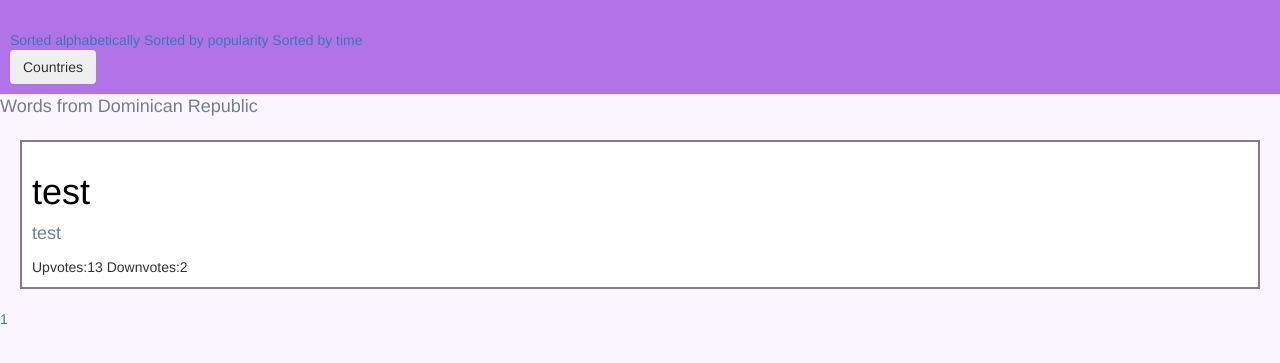
After one commit to dfamilia33/Language_Project, a Flask app: page /by_Country/DO/1 in a window 1280 px wide. The commit adds this page. Shown: the top 363 px of the page. Run offline with Flask 2, Linux system fonts and the light colour scheme; data comes from the database, SQL or seed files in the repository; some libraries are stand-ins or nearby versions.

Commit message:
Dropdown form and route config

```diff
--- a/app/launch_instructions.txt
+++ b/app/launch_instructions.txt
@@ -5,3 +5,8 @@ Linux:
 source venv/Scripts/activate
 export FLASK_APP=app/language.py
 flask run
+
+
+flask db current
+flask db heads
+flask db stamp heads
--- a/app/routes.py
+++ b/app/routes.py
@@ -6,7 +6,7 @@ Created on Fri Dec 28 14:27:24 2018
 """
 from app import app, db
 from flask import render_template, request
-from app.models import Post
+from app.models import Post, Country
 from app.listhelper import page_ind
 
 
@@ -137,3 +137,18 @@ def time(num):
 
 	return render_template("newest.html", sentence = "JeviDict",
 	 postlist = timelist, flaglist = flags, indlist = page_ind(num, len(timelist)))
+
+@app.route('/by_Country/<abrev_in>/<int:num>')
+def country(abrev_in,num):
+	cnt_list = Country.query.filter_by(abrev = abrev_in)
+
+	postlist = list()
+
+	for i in cnt_list:
+		postlist.append(Post.query.get(i.user_id))
+
+	name_of_country = cnt_list[0].name
+	flags = list()
+
+	return render_template("country.html", name_of_country = name_of_country,
+	 postlist = postlist, flaglist = flags, indlist = page_ind(num, len(postlist)))
--- a/app/templates/base.html
+++ b/app/templates/base.html
@@ -22,6 +22,18 @@
 		<a href = "/alpha/1">Sorted alphabetically</a>
 		<a href = "/ranked/1">Sorted by popularity</a>
 		<a href = "/time/1">Sorted by time</a>
+
+		<div class="dropdown">
+		  <button class="btn btn-secondary dropdown-toggle" type="button" id="dropdownMenuButton" data-toggle="dropdown" aria-haspopup="true" aria-expanded="false">
+		    Countries
+		  </button>
+		  <ul class="dropdown-menu" aria-labelledby="dropdownMenuButton">
+		    <li><a class="dropdown-item" href="/by_Country/DO/1"><span class="flag-icon flag-icon-do"></span> Dominican Republic</a></li>
+		    <li><a class="dropdown-item" href="/by_Country/EC/1"><span class="flag-icon flag-icon-ec"></span> Ecuador</a></li>
+		    <li><a class="dropdown-item" href="/by_Country/ES/1"><span class="flag-icon flag-icon-es"></span> Spain</a></li>
+		    <li><a class="dropdown-item" href="/by_Country/GT/1"><span class="flag-icon flag-icon-gt"></span> Guatemala</a></li>
+		  </ul>
+		</div>
 	</div>
 
 {% endblock %}
--- /dev/null
+++ b/app/templates/country.html
@@ -0,0 +1,25 @@
+{% extends "base.html" %}
+
+{% block content %}
+
+	<p>Words from {{name_of_country}}</p>
+
+	{% for post in postlist %}
+		<div class = "post-border post-back">
+			<h3>{{post.word}}</h3>
+
+			{% for ctry in flaglist[post.id - 1] %}
+				<span class="flag-icon flag-icon-{{ctry.lower()}}"></span>
+			{% endfor %}
+
+			<p>{{post.definition}}</p>
+			<div>Upvotes:{{post.upvotes}} Downvotes:{{post.downvotes}}</div>
+		</div>
+	{% endfor %}
+	{% for i in indlist %}
+		<a href = "/alpha/{{i}}"> {{i}} </a>
+	{% endfor %}
+
+
+
+{% endblock %}
```
Also changed, not shown: 4 other files.
